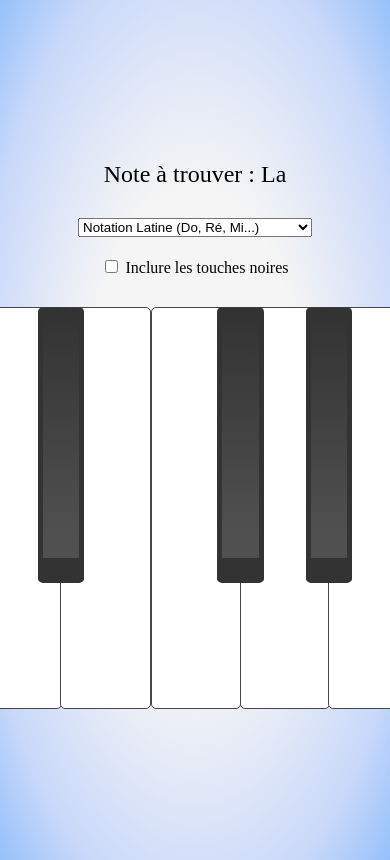
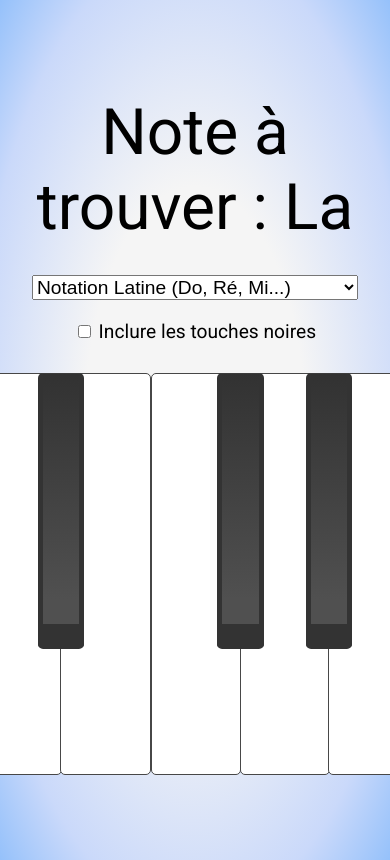
Before and after one commit to lafritte57/pnl, a plain HTML site: page index.html in a window 390 px wide. Shown: the top 860 px of the page. Drawn offline with Linux system fonts and the light colour scheme.

Commit message:
mobile view fixes

```diff
--- a/index.html
+++ b/index.html
@@ -4,9 +4,10 @@
         <title>Piano Notes Learner</title>
         <link rel="stylesheet" href="./style.css">
         <link href="./assets/favicon.ico" rel="icon" type="image/x-icon">
+        <link href="https://fonts.googleapis.com/css2?family=Roboto:wght@400;700&display=swap" rel="stylesheet">
     </head>
     <body>
-        <div id="note-to-find" class="spacing">Note à trouver : <span id="note"></span></div>
+        <div id="note-to-find" class="spacing note-container">Note à trouver : <span id="note"></span></div>
 <select id="notation-system" class="spacing">
     <option value="latin">Notation Latine (Do, Ré, Mi...)</option>
     <option value="anglo">Notation Anglo-Saxonne (C, D, E...)</option>
--- a/style.css
+++ b/style.css
@@ -5,6 +5,7 @@ body {
     justify-content: center;
     flex-direction: column;
     align-items: center;
+    font-family: 'Roboto', sans-serif;
 }
 
 .piano {
@@ -62,7 +63,7 @@ body {
 }
 
 #note-to-find {
-    font-size: 24px;
+    font-size: 4em;
     margin-bottom: 20px;
     text-align: center; /* Centrer le texte */
 }
@@ -85,3 +86,7 @@ body {
 .spacing {
     margin: 10px 0; /* Ajustez la valeur selon vos besoins */
 }
+
+select, label {
+    font-size: 1.2em; /* Taille de la police pour le select et le radio */
+}
```
